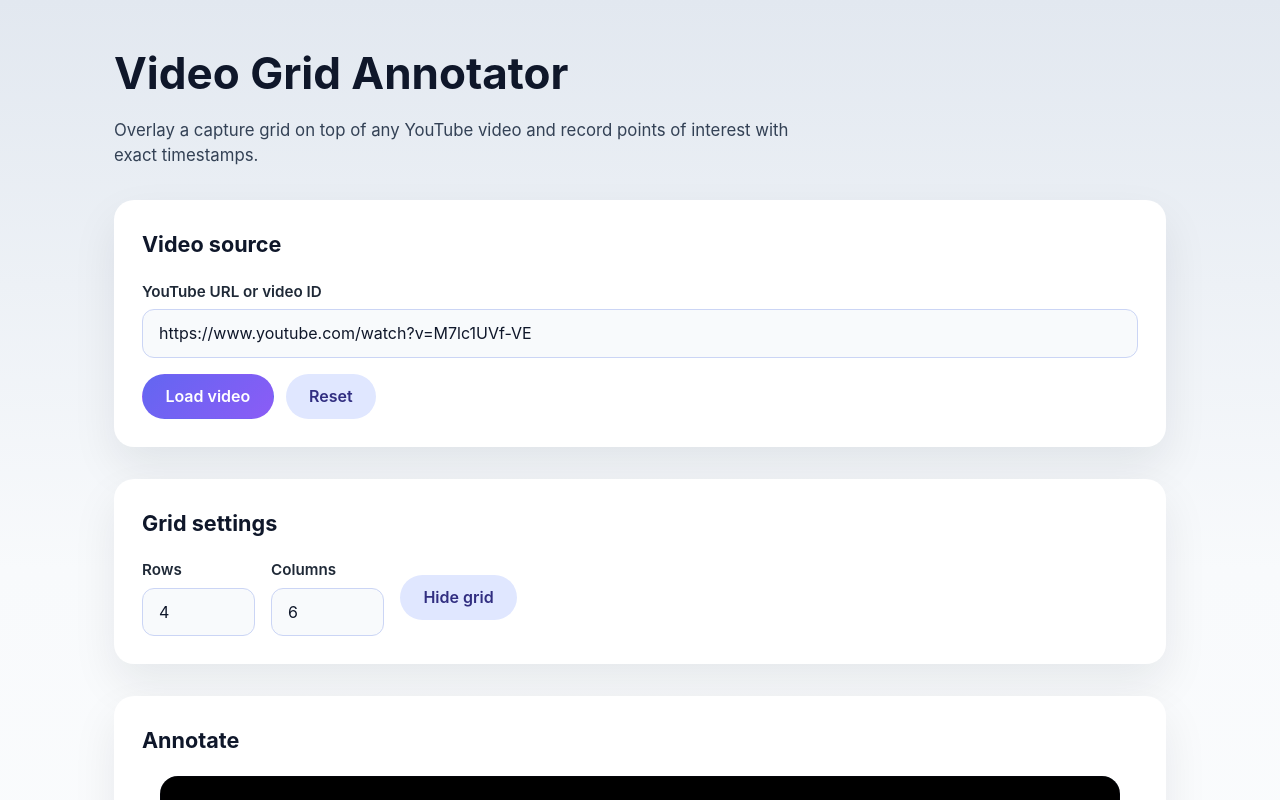
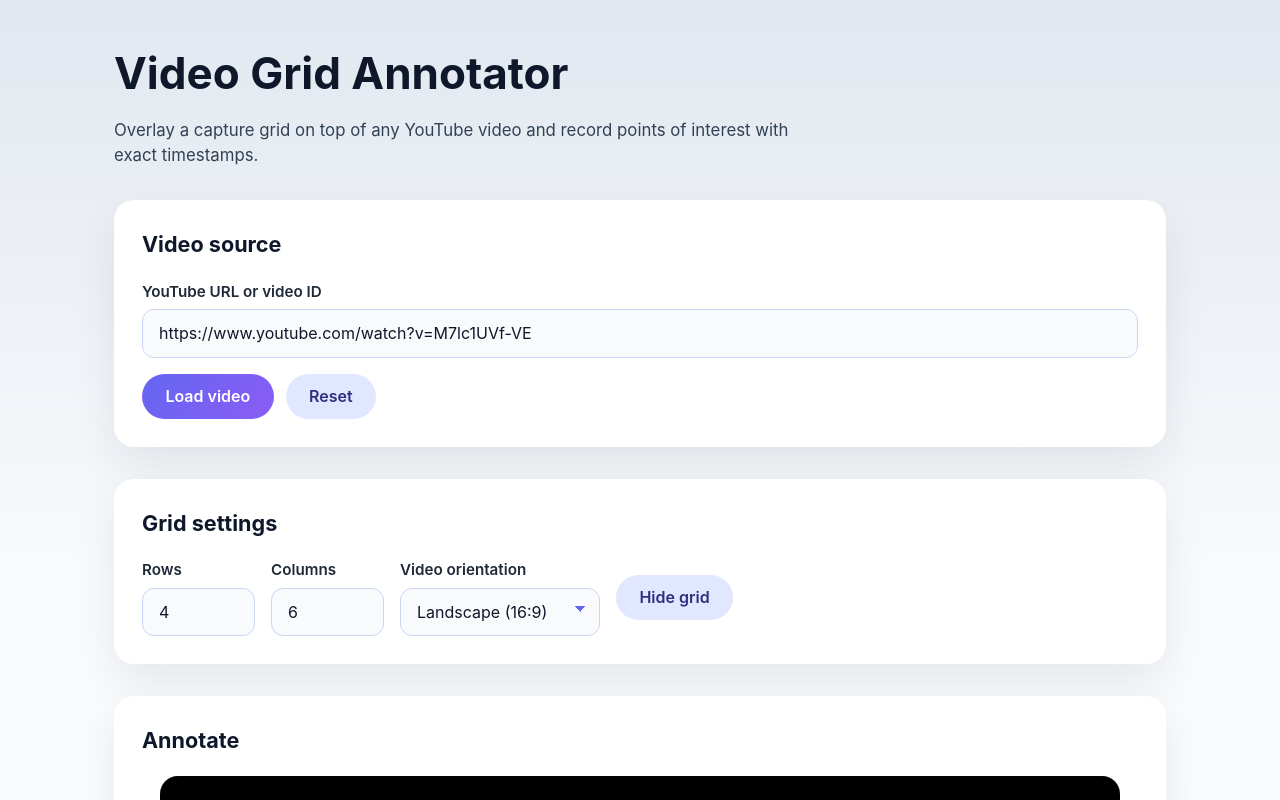
Before and after one commit to chebvron/video-grid, a React (Vite) app: page / in a window 1280 px wide. Shown: the top 800 px of the page. Built offline with nearby package versions, Linux system fonts and the light colour scheme.

Commit message:
Add vertical orientation support for YouTube player

```diff
--- a/src/App.css
+++ b/src/App.css
@@ -78,6 +78,21 @@
 
 .field.compact {
   max-width: 120px;
+}
+
+.field--orientation {
+  min-width: 200px;
+}
+
+.field--orientation .field__input {
+  appearance: none;
+  background-image: linear-gradient(45deg, transparent 50%, #6366f1 50%),
+    linear-gradient(135deg, #6366f1 50%, transparent 50%);
+  background-position: calc(100% - 18px) calc(50% - 3px),
+    calc(100% - 13px) calc(50% - 3px);
+  background-size: 6px 6px, 6px 6px;
+  background-repeat: no-repeat;
+  padding-right: 2.25rem;
 }
 
 .field__label {
@@ -174,10 +189,13 @@
   box-shadow: inset 0 0 0 1px rgba(15, 23, 42, 0.2);
 }
 
+.player-shell--portrait {
+  max-width: 540px;
+}
+
 .player-frame {
   position: relative;
   width: 100%;
-  padding-top: 56.25%;
 }
 
 .player-frame__video {
--- a/src/App.tsx
+++ b/src/App.tsx
@@ -13,10 +13,16 @@ type PointOfInterest = {
   note: string
 }
 
+type VideoOrientation = 'landscape' | 'portrait'
+
 const DEFAULT_VIDEO_ID = 'M7lc1UVf-VE'
 const DEFAULT_VIDEO_URL = `https://www.youtube.com/watch?v=${DEFAULT_VIDEO_ID}`
 const MIN_GRID_SIZE = 1
 const MAX_GRID_SIZE = 12
+const ORIENTATION_PADDING: Record<VideoOrientation, string> = {
+  landscape: '56.25%',
+  portrait: '177.78%',
+}
 
 const extractVideoId = (value: string): string | null => {
   const trimmed = value.trim()
@@ -81,6 +87,7 @@ function App() {
   const [isPlayerReady, setIsPlayerReady] = useState(false)
   const [currentTime, setCurrentTime] = useState(0)
   const [duration, setDuration] = useState(0)
+  const [orientation, setOrientation] = useState<VideoOrientation>('landscape')
 
   const playerRef = useRef<YouTubePlayer | null>(null)
   const overlayRef = useRef<HTMLDivElement | null>(null)
@@ -112,6 +119,18 @@ function App() {
     setIsPlayerReady(true)
   }
 
+  const detectOrientationFromInput = useCallback(
+    (input: string): VideoOrientation => {
+      const lowered = input.toLowerCase()
+      if (lowered.includes('/shorts/')) {
+        return 'portrait'
+      }
+
+      return 'landscape'
+    },
+    [],
+  )
+
   const handleVideoSubmit = (event: React.FormEvent<HTMLFormElement>) => {
     event.preventDefault()
     const id = extractVideoId(videoInput)
@@ -124,6 +143,7 @@ function App() {
     setVideoError(null)
     setIsPlayerReady(false)
     setPoints([])
+    setOrientation(detectOrientationFromInput(videoInput))
   }
 
   const handleDimensionChange = (
@@ -339,6 +359,7 @@ function App() {
                 setVideoId(DEFAULT_VIDEO_ID)
                 setVideoError(null)
                 setPoints([])
+                setOrientation('landscape')
               }}
             >
               Reset
@@ -372,6 +393,19 @@ function App() {
               className="field__input"
             />
           </label>
+          <label className="field field--orientation">
+            <span className="field__label">Video orientation</span>
+            <select
+              className="field__input"
+              value={orientation}
+              onChange={(event) =>
+                setOrientation(event.target.value as VideoOrientation)
+              }
+            >
+              <option value="landscape">Landscape (16:9)</option>
+              <option value="portrait">Vertical (9:16)</option>
+            </select>
+          </label>
           <button
             type="button"
             className="button"
@@ -384,8 +418,8 @@ function App() {
 
       <section className="panel">
         <h2 className="panel__title">Annotate</h2>
-        <div className="player-shell">
-          <div className="player-frame">
+        <div className={`player-shell player-shell--${orientation}`}>
+          <div className="player-frame" style={{ paddingTop: ORIENTATION_PADDING[orientation] }}>
             <YouTube
               videoId={videoId}
               opts={youTubeOptions}
```
